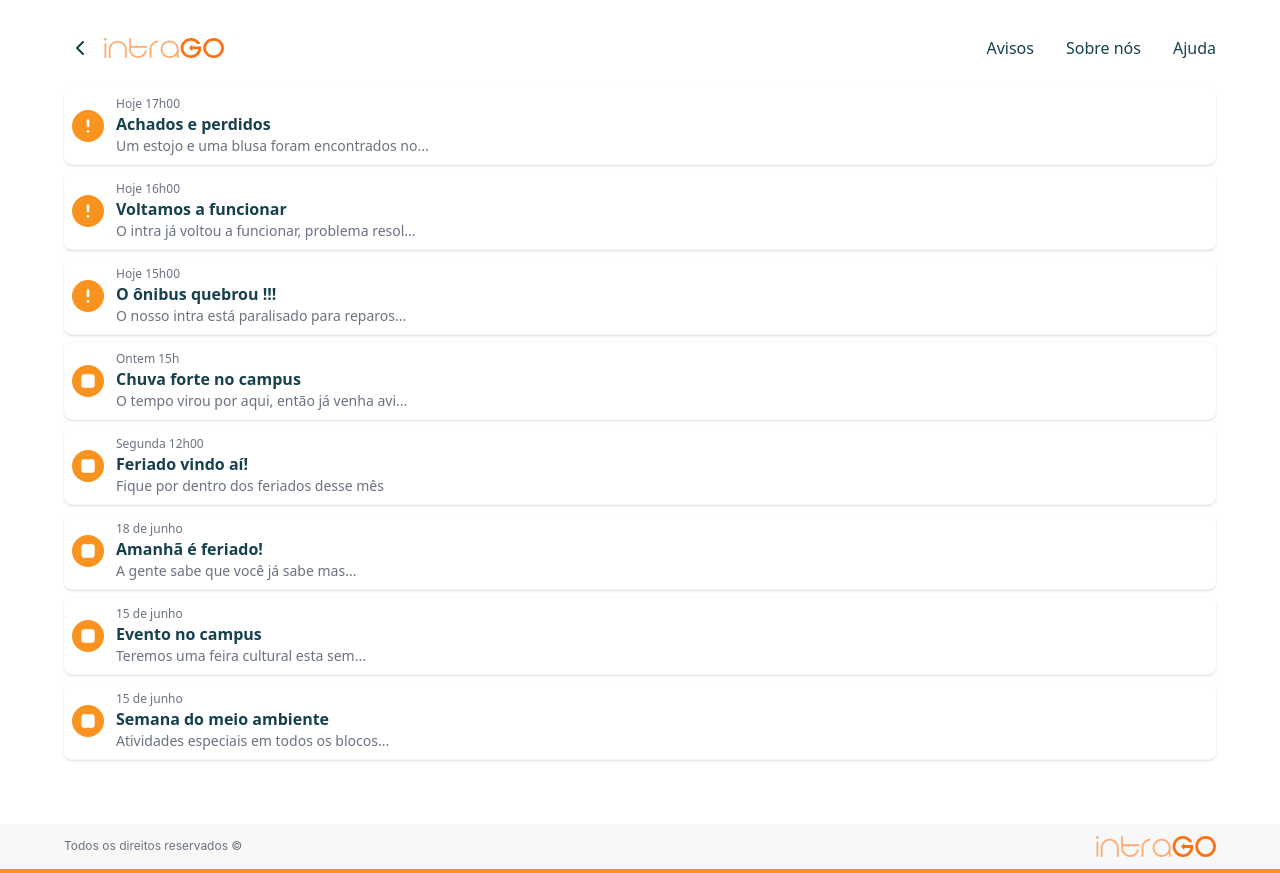
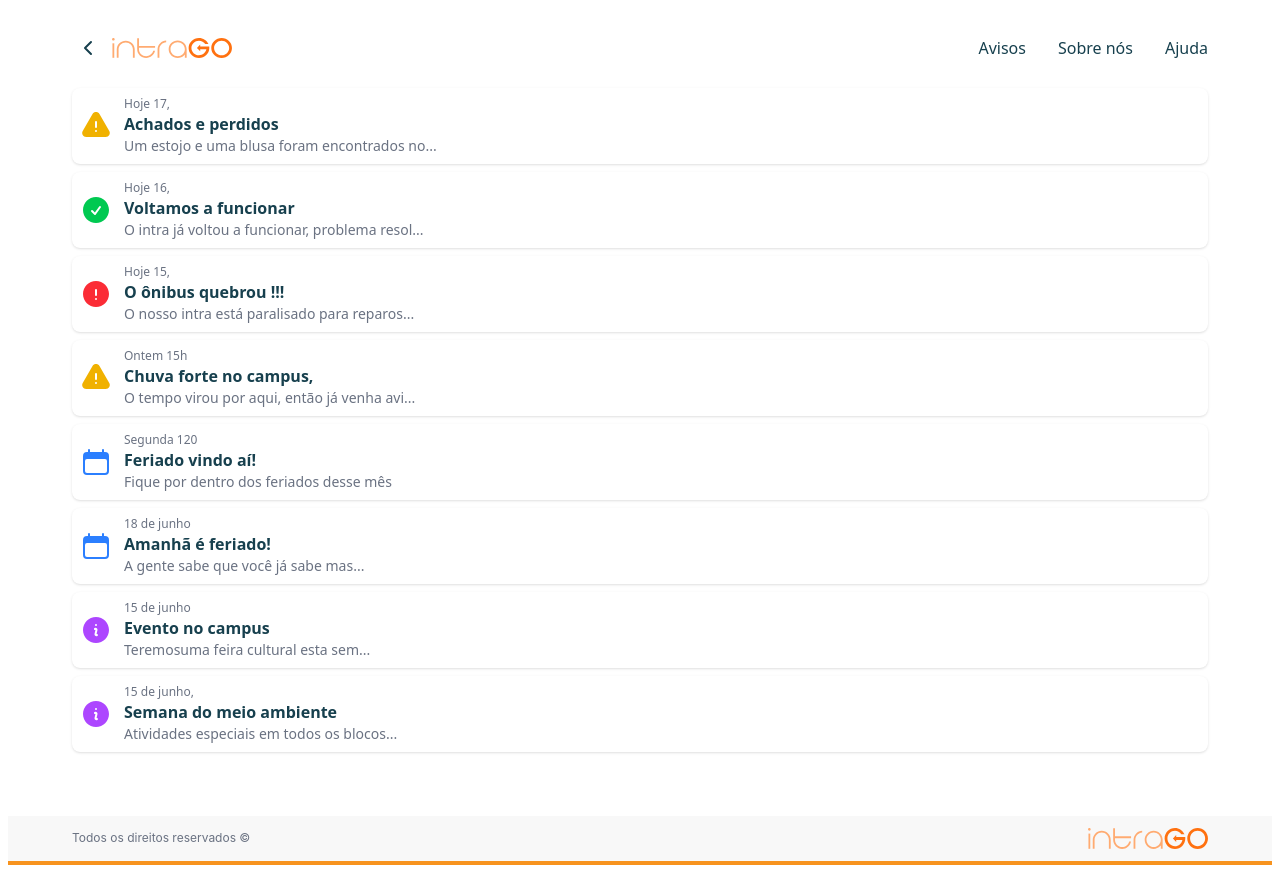
Before and after one commit to Intra-Go/intra-go, a Next.js app: page /avisos in a window 1280 px wide. Built offline with nearby package versions, Linux system fonts and the light colour scheme.

Commit message:
refactor: replace SVG icons with Heroicons components and adjust notice formatting

```diff
--- a/src/app/avisos/page.tsx
+++ b/src/app/avisos/page.tsx
@@ -1,97 +1,61 @@
 "use client";import React, { useState } from "react";
 import NavBar from "../components/NavBar";
 import Footer from "../components/Footer";
-
+import {
+	ExclamationTriangleIcon,
+	CheckCircleIcon,
+	ExclamationCircleIcon,
+	BellIcon,
+	CalendarIcon,
+	InformationCircleIcon,
+} from "@heroicons/react/24/solid";
 const avisos = [
 	{
-		icon: (
-			<svg width="32" height="32" fill="none" viewBox="0 0 24 24">
-				<circle cx="12" cy="12" r="12" fill="#F7931E" />
-				<path d="M12 8v4" stroke="#fff" strokeWidth="2" strokeLinecap="round" />
-				<circle cx="12" cy="16" r="1" fill="#fff" />
-			</svg>
-		),
+		icon: <ExclamationTriangleIcon className="w-8 h-8 text-yellow-500" />,
 		title: "Achados e perdidos",
-		date: "Hoje 17h00",
+		date: "Hoje 17,",
 		desc: "Um estojo e uma blusa foram encontrados no...",
 	},
 	{
-		icon: (
-			<svg width="32" height="32" fill="none" viewBox="0 0 24 24">
-				<circle cx="12" cy="12" r="12" fill="#F7931E" />
-				<path d="M12 8v4" stroke="#fff" strokeWidth="2" strokeLinecap="round" />
-				<circle cx="12" cy="16" r="1" fill="#fff" />
-			</svg>
-		),
+		icon: <CheckCircleIcon className="w-8 h-8 text-green-500" />,
 		title: "Voltamos a funcionar",
-		date: "Hoje 16h00",
+		date: "Hoje 16,",
 		desc: "O intra já voltou a funcionar, problema resol...",
 	},
 	{
-		icon: (
-			<svg width="32" height="32" fill="none" viewBox="0 0 24 24">
-				<circle cx="12" cy="12" r="12" fill="#F7931E" />
-				<path d="M12 8v4" stroke="#fff" strokeWidth="2" strokeLinecap="round" />
-				<circle cx="12" cy="16" r="1" fill="#fff" />
-			</svg>
-		),
+		icon: <ExclamationCircleIcon className="w-8 h-8 text-red-500" />,
 		title: "O ônibus quebrou !!!",
-		date: "Hoje 15h00",
+		date: "Hoje 15,",
 		desc: "O nosso intra está paralisado para reparos...",
 	},
 	{
-		icon: (
-			<svg width="32" height="32" fill="none" viewBox="0 0 24 24">
-				<circle cx="12" cy="12" r="12" fill="#F7931E" />
-				<rect x="7" y="7" width="10" height="10" rx="2" fill="#fff" />
-			</svg>
-		),
-		title: "Chuva forte no campus",
+		icon: <ExclamationTriangleIcon className="w-8 h-8 text-yellow-500" />,
+		title: "Chuva forte no campus,",
 		date: "Ontem 15h",
 		desc: "O tempo virou por aqui, então já venha avi...",
 	},
 	{
-		icon: (
-			<svg width="32" height="32" fill="none" viewBox="0 0 24 24">
-				<circle cx="12" cy="12" r="12" fill="#F7931E" />
-				<rect x="7" y="7" width="10" height="10" rx="2" fill="#fff" />
-			</svg>
-		),
+		icon: <CalendarIcon className="w-8 h-8 text-blue-500" />,
 		title: "Feriado vindo aí!",
-		date: "Segunda 12h00",
+		date: "Segunda 120",
 		desc: "Fique por dentro dos feriados desse mês",
 	},
 	{
-		icon: (
-			<svg width="32" height="32" fill="none" viewBox="0 0 24 24">
-				<circle cx="12" cy="12" r="12" fill="#F7931E" />
-				<rect x="7" y="7" width="10" height="10" rx="2" fill="#fff" />
-			</svg>
-		),
+		icon: <CalendarIcon className="w-8 h-8 text-blue-500" />,
 		title: "Amanhã é feriado!",
 		date: "18 de junho",
 		desc: "A gente sabe que você já sabe mas...",
 	},
 	{
-		icon: (
-			<svg width="32" height="32" fill="none" viewBox="0 0 24 24">
-				<circle cx="12" cy="12" r="12" fill="#F7931E" />
-				<rect x="7" y="7" width="10" height="10" rx="2" fill="#fff" />
-			</svg>
-		),
+		icon: <InformationCircleIcon className="w-8 h-8 text-purple-500" />,
 		title: "Evento no campus",
 		date: "15 de junho",
-		desc: "Teremos uma feira cultural esta sem...",
+		desc: "Teremosuma feira cultural esta sem...",
 	},
 	{
-		icon: (
-			<svg width="32" height="32" fill="none" viewBox="0 0 24 24">
-				<circle cx="12" cy="12" r="12" fill="#F7931E" />
-				<rect x="7" y="7" width="10" height="10" rx="2" fill="#fff" />
-			</svg>
-		),
+		icon: <InformationCircleIcon className="w-8 h-8 text-purple-500" />,
 		title: "Semana do meio ambiente",
-		date: "15 de junho",
+		date: "15 de junho,",
 		desc: "Atividades especiais em todos os blocos...",
 	},
 ];
@@ -99,8 +63,8 @@ const avisos = [
 export default function AvisosPage() {
 	const [modalOpen, setModalOpen] = useState(false);
 	return (
-		<div className="flex flex-col items-center bg-[#f3f6fa] md:bg-white px-2 md:px-0 py-0 w-full min-h-screen">
-			<div className="flex flex-col flex-1 bg-white shadow-lg md:shadow-none mx-auto mt-8 md:mt-0 px-4 md:px-16 py-4 md:py-8 rounded-2xl md:rounded-none w-full max-w-[480px] md:max-w-full font-sans">
+		<div className="flex flex-col items-center bg-[#f3fa] md:bg-white px-2 py-0 w-full min-h-screen md:px0">
+			<div className="flex flex-col flex-1 bg-white shadow-lg md:shadow-none mx-auto mt-8 md:mt-0 px-4 md:px-16 py-4 md:py-8 md:rounded-none w-full max-w-[480md:max-w-full font-sans ded-2xl">
 				<NavBar onMenuClick={() => setModalOpen(true)} />
 				<header className="md:hidden flex items-center gap-2 mb-6">
 					<button
@@ -109,7 +73,7 @@ export default function AvisosPage() {
 					>
 						<svg width="28" height="28" fill="none" viewBox="0 0 24 24">
 							<path
-								d="M15 18l-6-6 6-6"
+								d="M15 18l-6-6"
 								stroke="#17404E"
 								strokeWidth="2"
 								strokeLinecap="round"
@@ -117,18 +81,18 @@ export default function AvisosPage() {
 							/>
 						</svg>
 					</button>
-					<h1 className="font-semibold text-[#17404E] text-2xl">Avisos</h1>
+					<h1 className="font-semibold text-[#17404] text-2xl">Avisos</h1>
 				</header>
 				<div className="flex flex-col flex-1 gap-2">
 					{avisos.map((aviso, i) => (
 						<div
 							key={i}
-							className="flex items-center gap-3 bg-white shadow-sm px-2 py-2 border-gray-100 border-b rounded-lg"
+							className="flex items-center gap-3 bg-white shadow-sm px-2 py-2 rounded-lg"
 						>
 							<div>{aviso.icon}</div>
 							<div className="flex-1 min-w-0">
 								<div className="text-gray-500 text-xs">{aviso.date}</div>
-								<div className="font-semibold text-[#17404E] truncate">
+								<div className="font-semibold text-[#17404] truncate">
 									{aviso.title}
 								</div>
 								<div className="text-gray-500 text-sm truncate">
```
